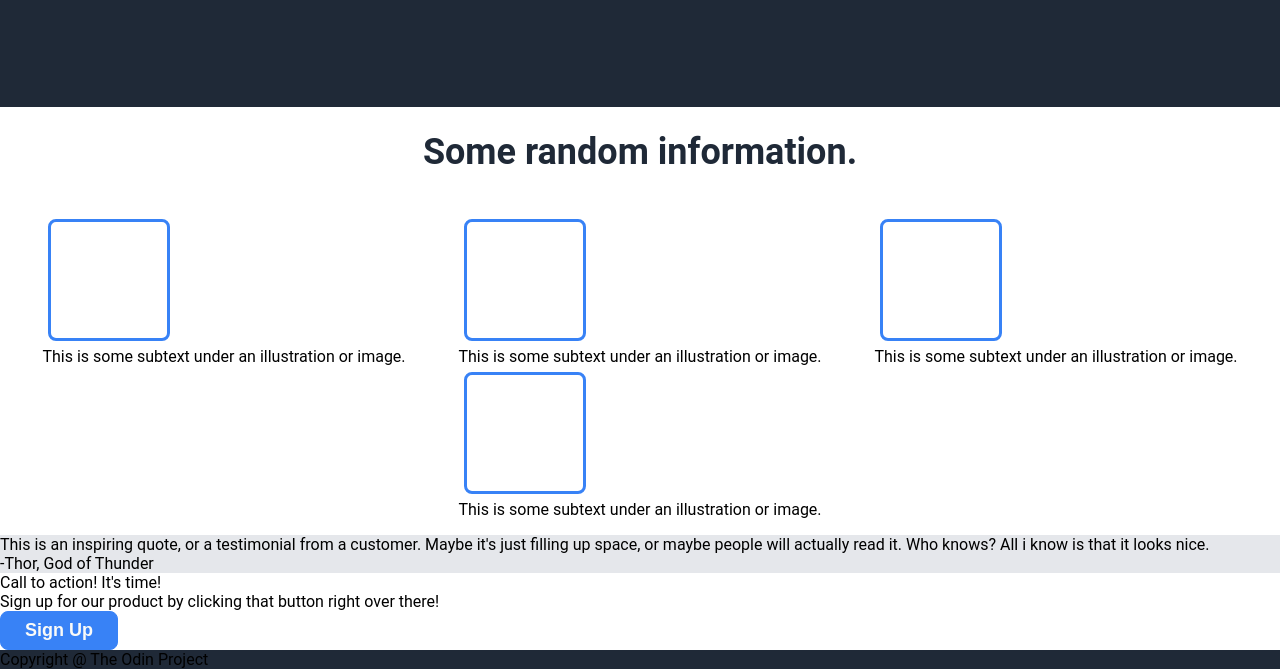
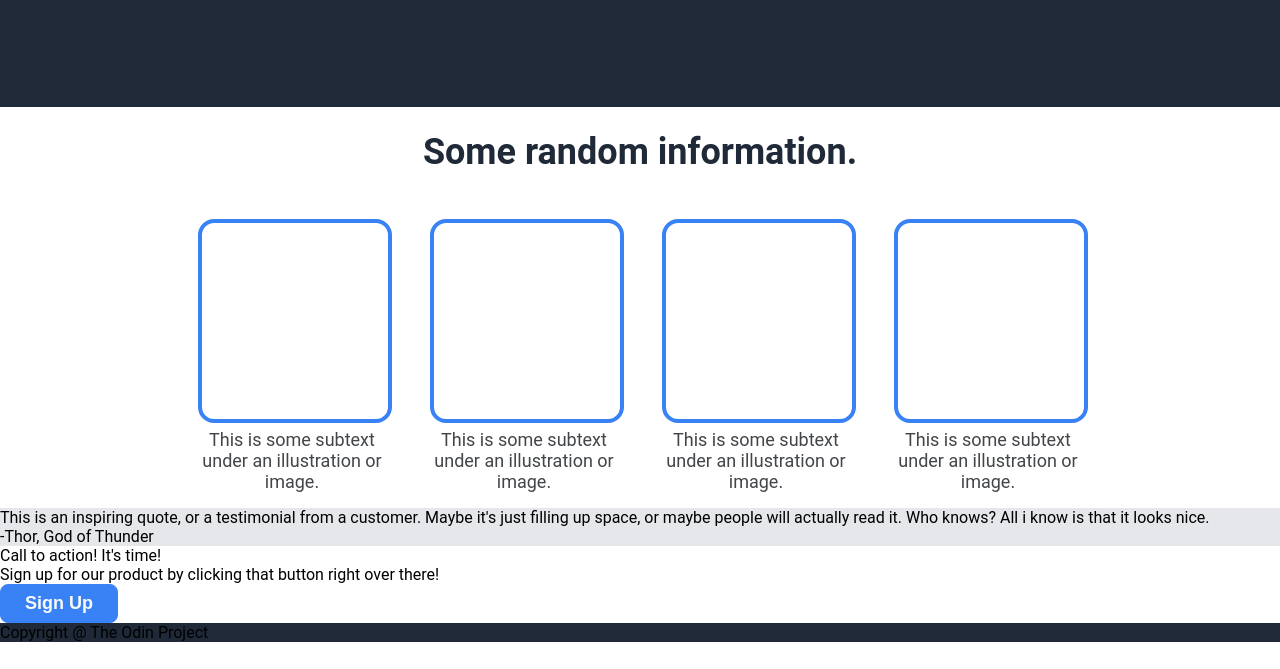
Before and after one commit to adrianjd/Landing-Page, a plain HTML site: page index.html in a window 1280 px wide. Shown: the part 500-1169 px from the top of the page. After the commit the page ends 1142 px from the top, so only its background shows below. Drawn offline with Linux system fonts and the light colour scheme.

Commit message:
Finalize card section placement, size, and text color

```diff
--- a/style.css
+++ b/style.css
@@ -81,17 +81,24 @@ button {
     display: flex;
     flex-direction: row;
     flex-wrap: wrap;
-    justify-content: space-around;
     padding: 16px;
+    gap: 32px;
 }
 
 .card {
-    border: 3px solid #3882f6;
-    border-radius: 8px;
+    border: 4px solid #3882f6;
+    border-radius: 16px;
     padding: 8px;
     margin: 6px;
-    width: 100px;
-    height: 100px
+    width: 170px;
+    height: 180px
+}
+
+.info-card {
+    width: 200px;
+    text-align: center;
+    color: #424549;
+    font-size: 18px;
 }
 
 .content-quote {
```
